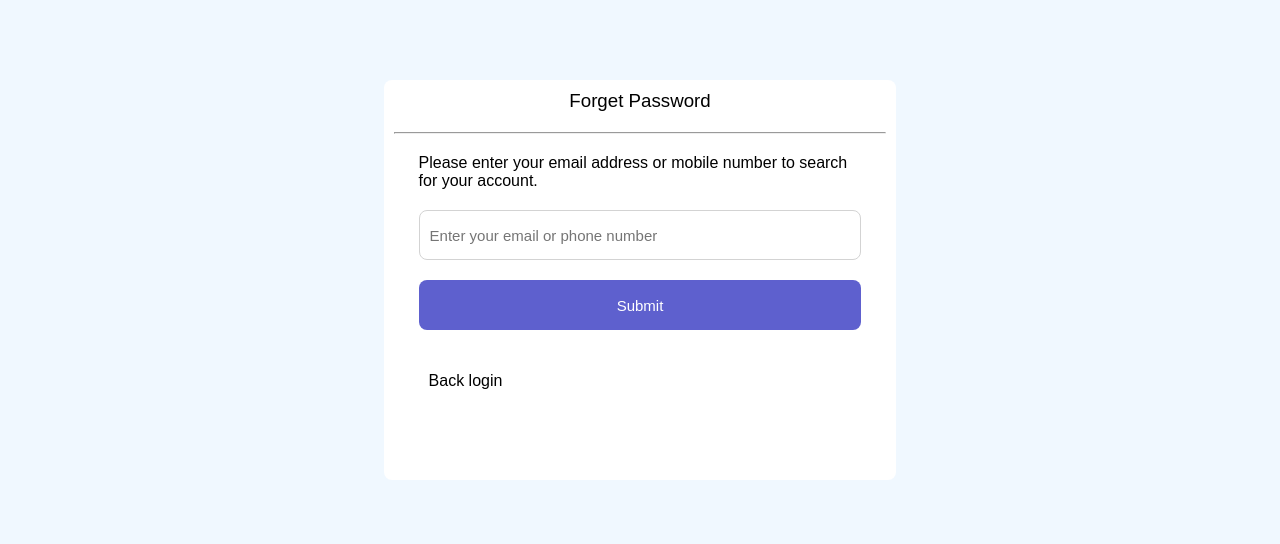
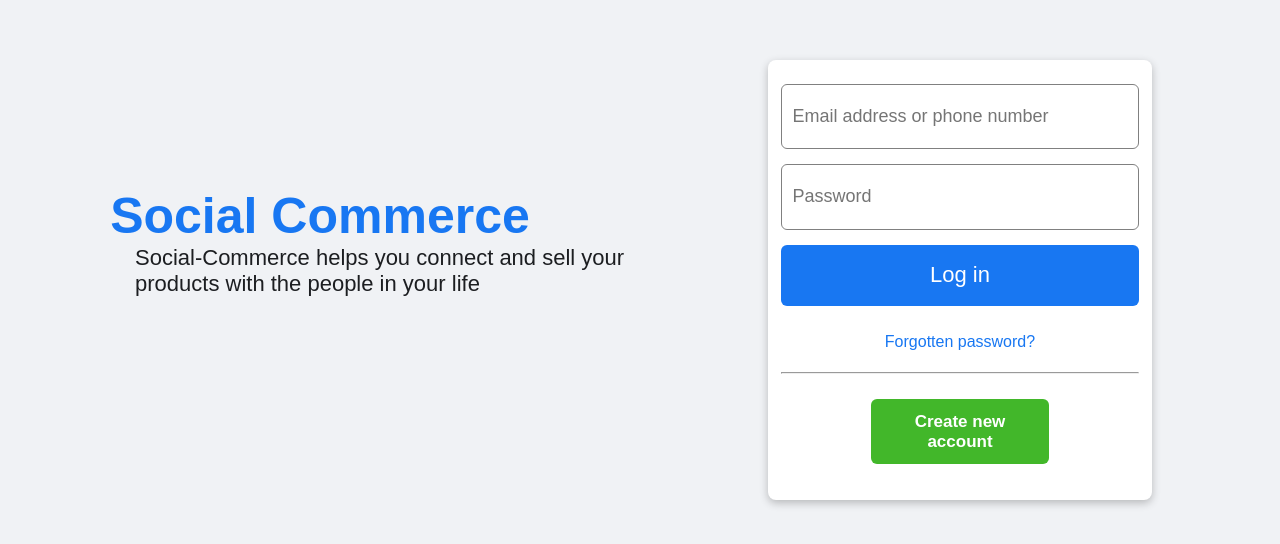
Before and after one commit to youngmentor/SocialCommerce, a React (Create React App) app in the folder social-commerce/: page / in a window 1280 px wide. Shown: the part 120-664 px from the top of the page. Built offline with nearby package versions, Linux system fonts and the light colour scheme.

Commit message:
added new changes to the forget password page and also installed react-query and axios

```diff
--- a/social-commerce/package.json
+++ b/social-commerce/package.json
@@ -11,9 +11,11 @@
     "@types/node": "^16.18.58",
     "@types/react": "^18.2.28",
     "@types/react-dom": "^18.2.13",
+    "axios": "^1.5.1",
     "react": "^18.2.0",
     "react-dom": "^18.2.0",
     "react-hook-form": "^7.47.0",
+    "react-query": "^3.39.3",
     "react-router-dom": "^6.17.0",
     "react-scripts": "5.0.1",
     "typescript": "^4.9.5",
--- a/social-commerce/src/App.tsx
+++ b/social-commerce/src/App.tsx
@@ -10,9 +10,9 @@ function App() {
     <div className="App">
       <HashRouter>
         <Routes>
-        <Route path='/login' element={<Login />}/>
+        <Route path='/' element={<Login />}/>
           <Route path='/signup' element={<Signup/>}/>
-          <Route path="/" element={<ForgetPassword/>}/>
+          <Route path="/forgetpassword" element={<ForgetPassword/>}/>
         </Routes>
       </HashRouter>
     </div>
--- /dev/null
+++ b/social-commerce/src/Component1/API/mutation.ts
@@ -0,0 +1,13 @@
+import axios from "axios"
+
+export const login = async ()=>{
+    return await axios.post(``)
+}
+
+export const forgetPassword = async ()=>{
+    return await axios.post(``)
+}
+
+export const signup = async ()=>{
+    return await axios.post(``)
+}
--- /dev/null
+++ b/social-commerce/src/Component1/API/query.ts
@@ -0,0 +1 @@
+import axios from "axios";
--- a/social-commerce/src/Component1/Onboarding/ForgetPassword/ForgetPassword.css
+++ b/social-commerce/src/Component1/Onboarding/ForgetPassword/ForgetPassword.css
@@ -4,7 +4,13 @@
     display: flex;
     align-items: center;
     justify-content: center;
-    background-color: aliceblue;
+    flex-direction: column;
+    background-color: rgba(255, 255, 255, 0);
+    gap: 30px;
+}
+.ForgetPasswordMain h1{
+    color: #5E60CE;
+    font-size: 50px;
 }
 .ForgetPasswordGreyLine{
     width: 100%;
@@ -19,14 +25,15 @@
     align-items: center;
     gap: 20px;
     border-radius: 8px;
+    box-shadow: rgba(0, 0, 0, 0.24) 0px 3px 8px;
 }
 .ForgetPasswordWrap h3{
     text-align: left;
     font-weight: lighter;
 }
-.ForgetPasswordInput{
+.ForgetPasswordInputs{
     width: 90%;
-    height: 50px;
+    height: 55px;
     border-radius: 8px;
     border: none;
     border: 1px solid lightgrey;
@@ -36,6 +43,10 @@
 }
 .ForgetPasswordText{
     width: 90%;
+    display: flex;
+    align-items: center;
+    justify-content: center;
+    text-align: center;
 }
 .ForgetPasswordButton{
     width: 90%;
@@ -47,12 +58,23 @@
     color: white;
     font-size: 15px;
 }
+.ForgetPasswordBackToLoginButton{
+    width: 90%;
+    height: 50px;
+    border-radius: 8px;
+    border: none;
+    cursor: pointer;
+   border: 1px solid #5E60CE;
+    font-size: 15px;
+    background-color: transparent;
+}
 .ForgetPasswordBackToLogin{
     width: 90%;
     height: 50px;
     display: flex;
-    align-items: flex-end;
     padding: 10px;
+    align-items: center;
+    justify-content: center;
 }
 .ForgetPasswordBackToLogin > p{
   cursor: pointer;
--- a/social-commerce/src/Component1/Onboarding/ForgetPassword/ForgetPassword.tsx
+++ b/social-commerce/src/Component1/Onboarding/ForgetPassword/ForgetPassword.tsx
@@ -5,8 +5,10 @@ import { forgotPasswordSchema } from '../../SCHEMA/schema';
 import { useForm, SubmitHandler, Controller } from 'react-hook-form';
 import { Forminput } from '../../TYPE/type.check';
 import { useNavigate } from 'react-router-dom';
+import { useMutation } from 'react-query';
+import { forgetPassword } from '../../API/mutation';
 const ForgetPassword = () => {
-    const navigate= useNavigate()
+    const navigate = useNavigate()
     const { control, handleSubmit, formState: { errors }, reset } = useForm<Forminput>({
         defaultValues: {
             email: "",
@@ -17,8 +19,17 @@ const ForgetPassword = () => {
         console.log(data);
         reset();
     };
+    const {} = useMutation(["forgetpassword"], forgetPassword, {
+        onSuccess: ()=>{
+
+        },
+        onError: ()=>{
+
+        },
+    })
     return (
         <div className='ForgetPasswordMain'>
+            <h1>Social  Commerce</h1>
             <div className='ForgetPasswordWrap'>
                 <h3>Forget Password</h3>
                 <hr className='ForgetPasswordGreyLine' />
@@ -28,16 +39,21 @@ const ForgetPassword = () => {
                     </p>
                 </div>
                 <Controller
+                    control={control}
+                    render={({ field }) => (
+                        <input
+                            type="text"
+                            {...field}
+                            className='ForgetPasswordInputs'
+                            placeholder="Enter your email address or mobile number "
+                        />
+                    )}
                     name='email'
-                    control={control}
-                    render={({ field }) =>
-                        <input type="text" {...field} className='ForgetPasswordInput' placeholder='Enter your email or phone number' />
-                    }
                 />
-                {errors.email && <p>{errors?.email?.message}</p>}
-                <button className='ForgetPasswordButton' onSubmit={handleSubmit(onSubmit)}>Submit</button>
+                 {errors.email && <p style={{color: "red"}}>{errors?.email?.message}</p>}
+                <button className='ForgetPasswordButton' onClick={handleSubmit(onSubmit)}>Submit</button>
                 <div className='ForgetPasswordBackToLogin'>
-                    <p onClick={()=> navigate('/login')} >Back login </p>
+                    <button className='ForgetPasswordBackToLoginButton' onClick={() => navigate('/login')} >Back login </button>
                 </div>
             </div>
 
--- a/social-commerce/src/index.tsx
+++ b/social-commerce/src/index.tsx
@@ -3,13 +3,18 @@ import ReactDOM from 'react-dom/client';
 import './index.css';
 import App from './App';
 import reportWebVitals from './reportWebVitals';
+import { QueryClient, QueryClientProvider } from 'react-query';
 
+
+const queryClient = new QueryClient();
 const root = ReactDOM.createRoot(
   document.getElementById('root') as HTMLElement
 );
 root.render(
   <React.StrictMode>
-    <App />
+    <QueryClientProvider  client={queryClient}>
+      <App />
+    </QueryClientProvider>
   </React.StrictMode>
 );
 
```
Also changed, not shown: 1 other file (tests, documents, lock files or other folders).
